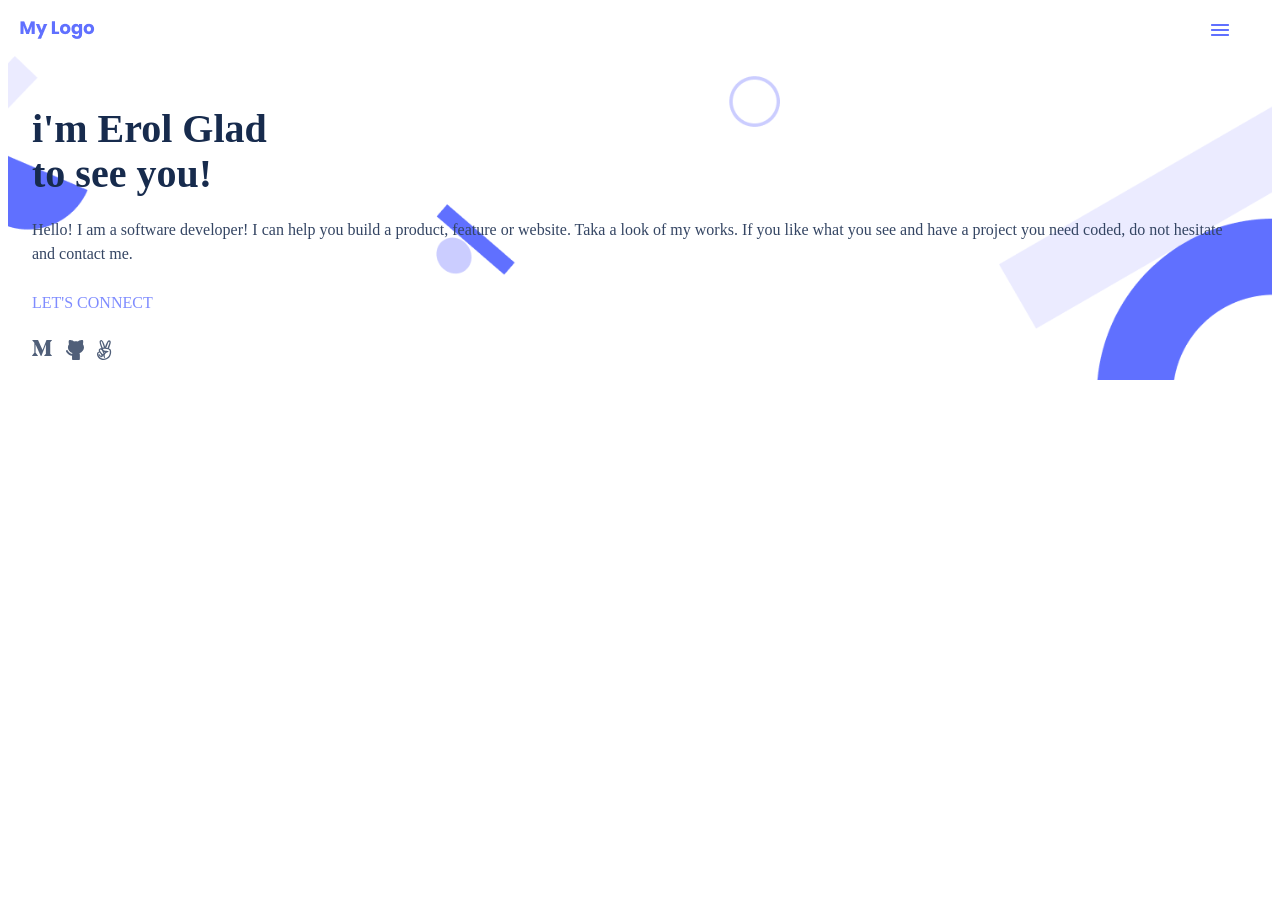
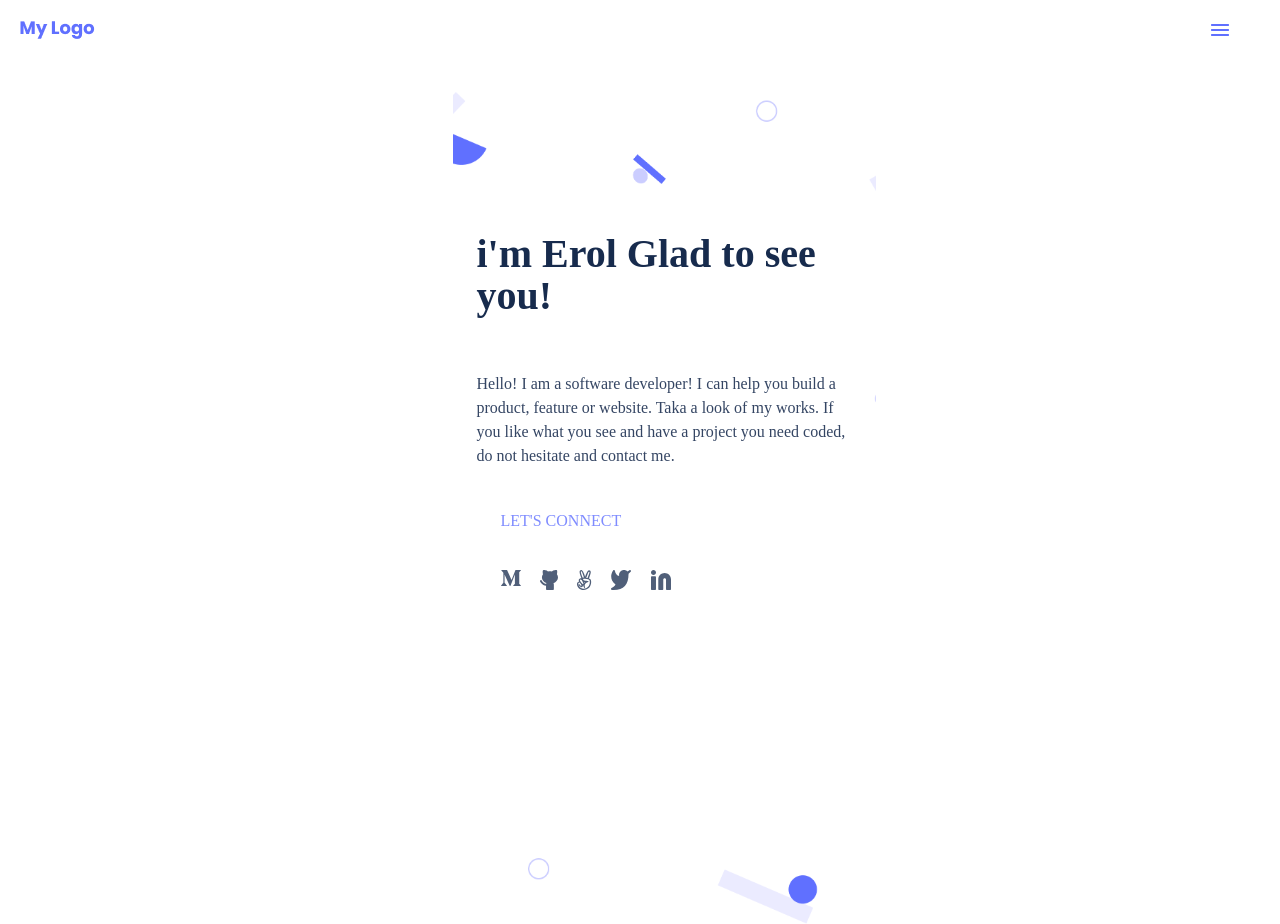
Before and after one commit to erolkck/microverse-portfolio, a website: page index.html in a window 1280 px wide. Before the commit the page ends 800 px from the top, so only its background shows below. Drawn offline with Linux system fonts and the light colour scheme; a web font is replaced by a local one.

Commit message:
css style design fixed

```diff
--- a/index.html
+++ b/index.html
@@ -36,6 +36,10 @@
       <li><a href="#"><img src="images/Vector (1).svg" alt=""></a></li>
       <li><a href="#"><img src="images/Vector (2).svg" alt=""></a></li>
       <li><a href="#"><img src="images/Vector (3).svg" alt=""></a></li>
+      <li><a href="#"><img src="images/Vector (4).svg" alt=""></a></li>
+      <li><a href="#"><img src="images/Linkedin icon.svg" alt=""></a></li>
+
+
 
      </ul>
      </main>
--- a/styles.css
+++ b/styles.css
@@ -37,34 +37,38 @@
 .headline {
   display: flex;
   flex-direction: column;
+  align-items: flex-start;
+  padding: 114px 24px;
+  gap: 12px;
+
+  position: absolute;
+  width: 375px;
+  height: 604px;
+  left: calc(50% - 375px / 2);
+  top: 92px;
   background-image: url("images/header-shapes\ mobile.png");
   background-repeat: no-repeat;
   background-size: cover;
 }
 
 .introduction {
+  font-family: "Poppins";
   font-style: normal;
   color: #172b4d;
   font-weight: 700;
   font-size: 40px;
-  line-height: 45px;
-  margin-top: 50px;
-  margin-bottom: 0;
-  margin-left: 24px;
-  margin-right: 24px;
-  width: 250px;
-  height: 100px;
+  line-height: 42px;
+  display: flex;
+  align-items: center;
 }
 
 .intro-description {
   color: #344563;
+  font-family: "Poppins";
+  font-style: normal;
   font-weight: 400;
   font-size: 16px;
   line-height: 24px;
-  margin-top: 12px;
-  margin-bottom: 12px;
-  margin-left: 24px;
-  margin-right: 24px;
 }
 
 .support {
@@ -78,7 +82,7 @@
 
 .social-media {
   display: flex;
-  width: 80px;
+  width: 170px;
   justify-content: space-between;
   list-style-type: none;
   margin-left: 24px;
```
Also changed, not shown: README.md, images/Vector (4).svg (added), 1 other file.
